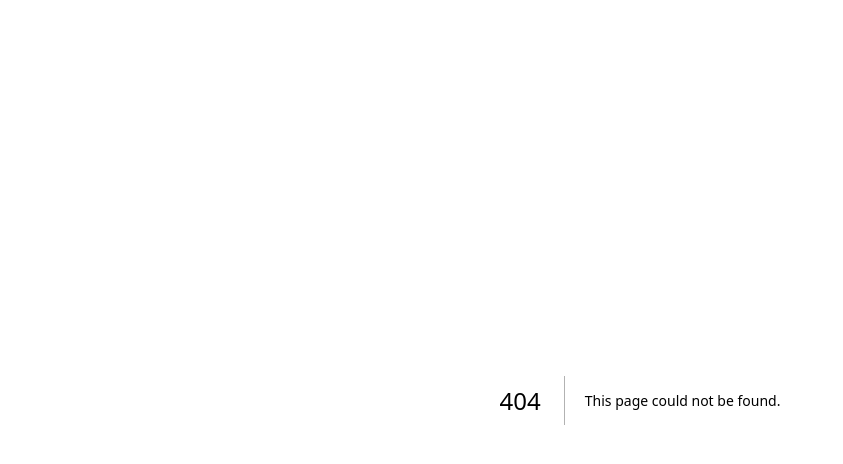
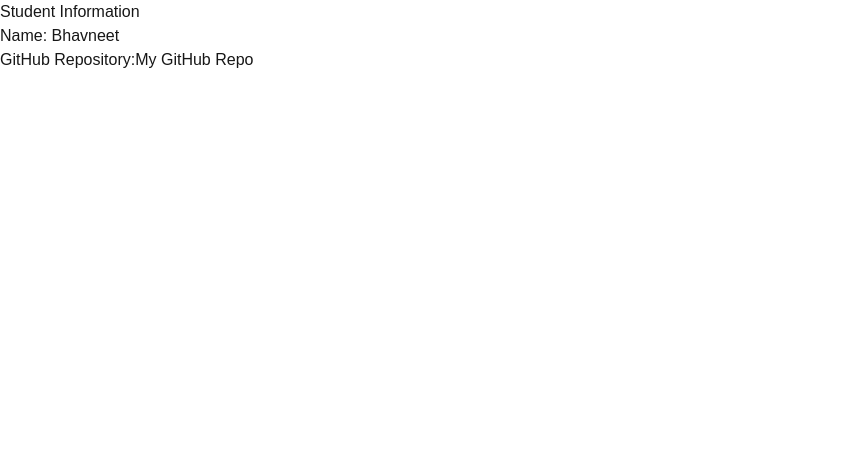
Before and after one commit to Bhavneet310/cprg306-assignments, a Next.js app: page /week-2 in a window 1280 px wide. Before the commit this address had no page. Shown: the top 464 px of the page, without its empty margins (0-843 px from the left). Built offline with nearby package versions, Linux system fonts and the light colour scheme.

Commit message:
Create page.js

```diff
--- /dev/null
+++ b/app/week-2/page.js
@@ -0,0 +1,16 @@
+import Link from 'next/link';
+
+export default function StudentInfo() {
+  return (
+    <main>
+      <h1>Student Information</h1>
+      <p>Name: Bhavneet</p>
+      <p>
+        GitHub Repository:
+        <Link href="https://github.com/Bhavneet310/cprg306-assignments" passHref>
+          <a target="_blank">My GitHub Repo</a>
+        </Link>
+      </p>
+    </main>
+  );
+}
```
